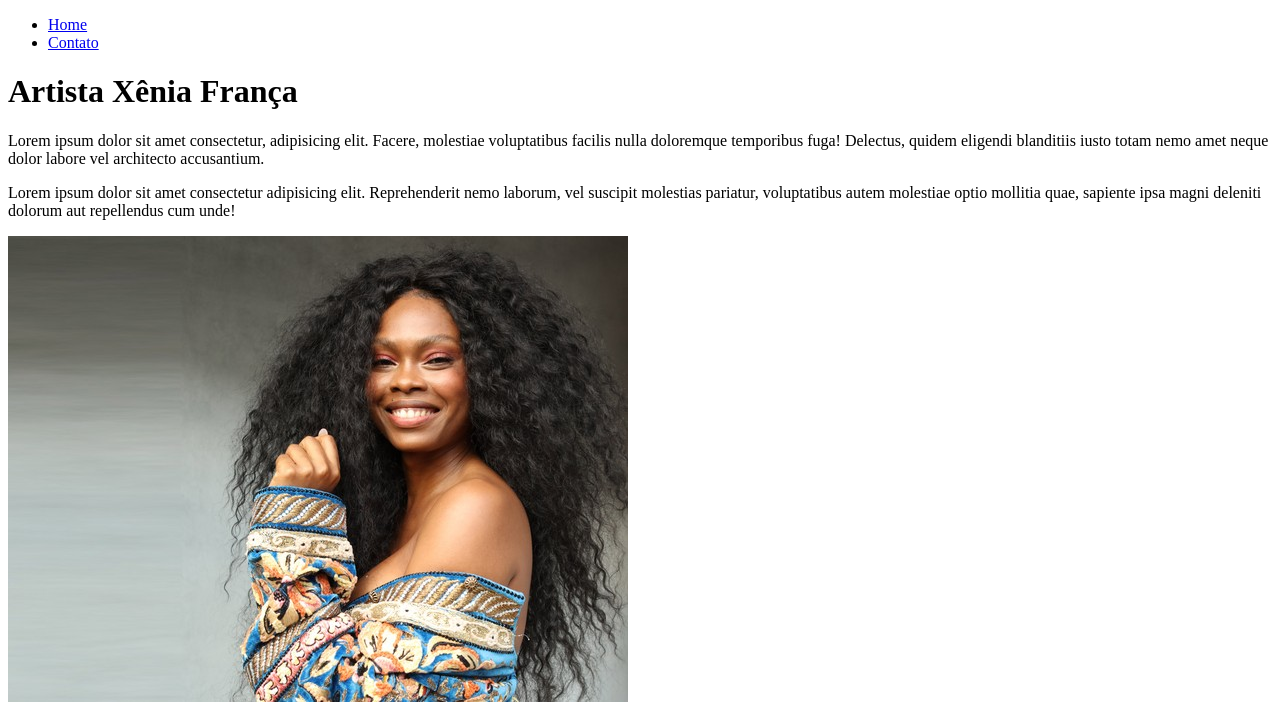
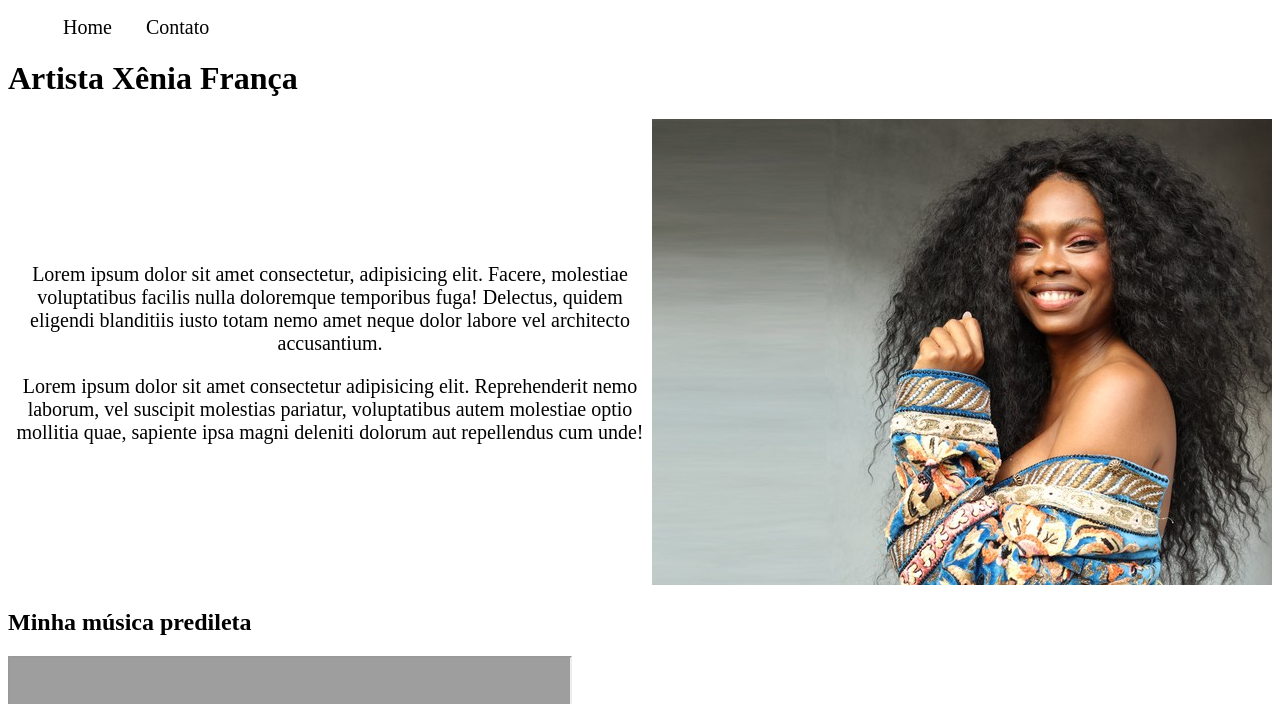
Before and after one commit to vivian-nakano/Fundamentos-Web, a plain HTML site: page index.html in a window 1280 px wide. Shown: the top 704 px of the page. Drawn offline with Linux system fonts and the light colour scheme; grey boxes are pictures that could not be loaded.

Commit message:
Implementação de todo estilo do site, utilizando CSS puro

```diff
--- /dev/null
+++ b/assets/css/style.css
@@ -0,0 +1,31 @@
+/*Estilos da página index.html*/
+
+.center {
+    text-align: center;
+}
+
+p {
+    font-size:20px;
+}
+.container{
+    display:flex;
+    flex-flow: row;
+    justify-content: center;
+    align-items: center;
+}
+#menu li {
+    display:inline; /*na mesma linha*/
+    padding: 15px; /*espaço entre os dois componentes. margin é um pouco diferente, cobre mais.*/
+}
+
+#menu li a {
+    text-decoration:none;
+    color: black;
+    font-size: 20px;
+}
+
+#menu li a:hover{
+    color: grey;
+}
+
+/*Estilos da página contato.html*/
--- a/index.html
+++ b/index.html
@@ -4,9 +4,12 @@
     <meta charset="UTF-8">
     <meta name="viewport" content="width=device-width, initial-scale=1.0">
     <title>Meu Perfil</title>
+    <link rel="stylesheet" href="assets/css/style.css">
+<!--linkando com o style.css-->
+
 </head>
 <body>
-<ul>
+<ul id = "menu">
     <li>
         <a href="index.html">Home</a> <!--se colocar em target blank abre outra página-->
     </li>
@@ -17,11 +20,18 @@
 
     <h1>Artista Xênia França</h1> <!--h1 não pode ter mais de um-->
 
-    <p> Lorem ipsum dolor sit amet consectetur, adipisicing elit. Facere, molestiae voluptatibus facilis nulla doloremque temporibus fuga! Delectus, quidem eligendi blanditiis iusto totam nemo amet neque dolor labore vel architecto accusantium.</p>
+    <div class="container">
+       <div>
+        <p class="center"> Lorem ipsum dolor sit amet consectetur, adipisicing elit. Facere, molestiae voluptatibus facilis nulla doloremque temporibus fuga! Delectus, quidem eligendi blanditiis iusto totam nemo amet neque dolor labore vel architecto accusantium.</p>
 
-    <p>Lorem ipsum dolor sit amet consectetur adipisicing elit. Reprehenderit nemo laborum, vel suscipit molestias pariatur, voluptatibus autem molestiae optio mollitia quae, sapiente ipsa magni deleniti dolorum aut repellendus cum unde!</p>
+        <p class="center">Lorem ipsum dolor sit amet consectetur adipisicing elit. Reprehenderit nemo laborum, vel suscipit molestias pariatur, voluptatibus autem molestiae optio mollitia quae, sapiente ipsa magni deleniti dolorum aut repellendus cum unde!</p>
+    </div>
 
-    <img src="assets/img/foto-xenia.jpg" alt="Foto da cantora Xênia França">
+    <div>
+        <img src="assets/img/foto-xenia.jpg" alt="Foto da cantora Xênia França">
+    </div>
+
+</div>
 
     <h2> Minha música predileta </h2>
 
```
